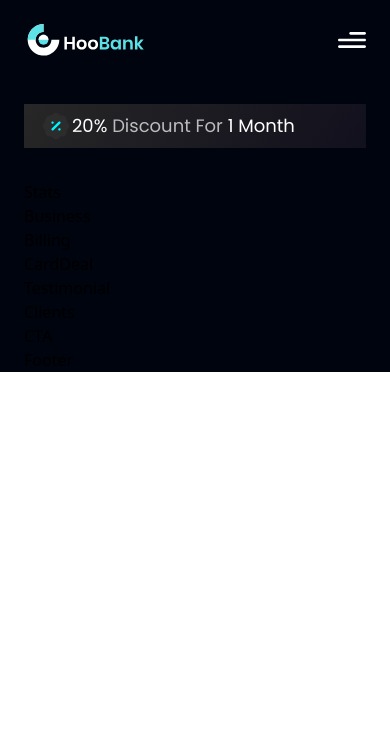
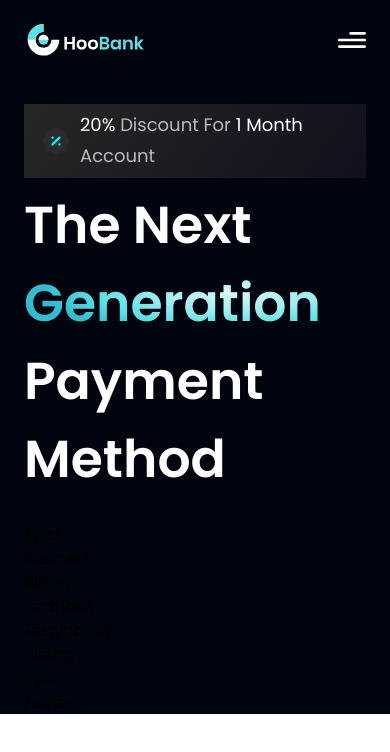
Before and after one commit to JCYhapon/modern-app, a React (Vite) app in the folder modern_app/: page / in a window 390 px wide. Shown: the top 752 px of the page. Built offline with nearby package versions, Linux system fonts and the light colour scheme.

Commit message:
Updated Hero Section: adding responsiveness

```diff
--- a/modern_app/src/components/Hero.jsx
+++ b/modern_app/src/components/Hero.jsx
@@ -9,10 +9,18 @@
     >
       <div className="flex flex-row items-center py-[6px] px-4 bg-discount-gradient rounded-none-[10px] mb-2">
         <img src={discount} alt="discount" className="w-[32px] h-[32px]" />
-        <p className={`${styles.paragraph}`}>
+        <p className={`${styles.paragraph} ml-2`}>
           <span className="text-white">20% </span>Discount For{" "}
-          <span className="text-white">1 Month</span>
+          <span className="text-white">1 Month</span> Account
         </p>
+      </div>
+
+      <div className="flex flex-row justify-between items-center w-full">
+        <h1 className="flex-1 font-poppins font-semibold ss:text-[72px] text-[52px] text-white">
+          The Next <br className="sm:block hidden" />{" "}
+          <span className="text-gradient">Generation</span> <br />
+          Payment Method
+        </h1>
       </div>
     </div>
   </section>
```
